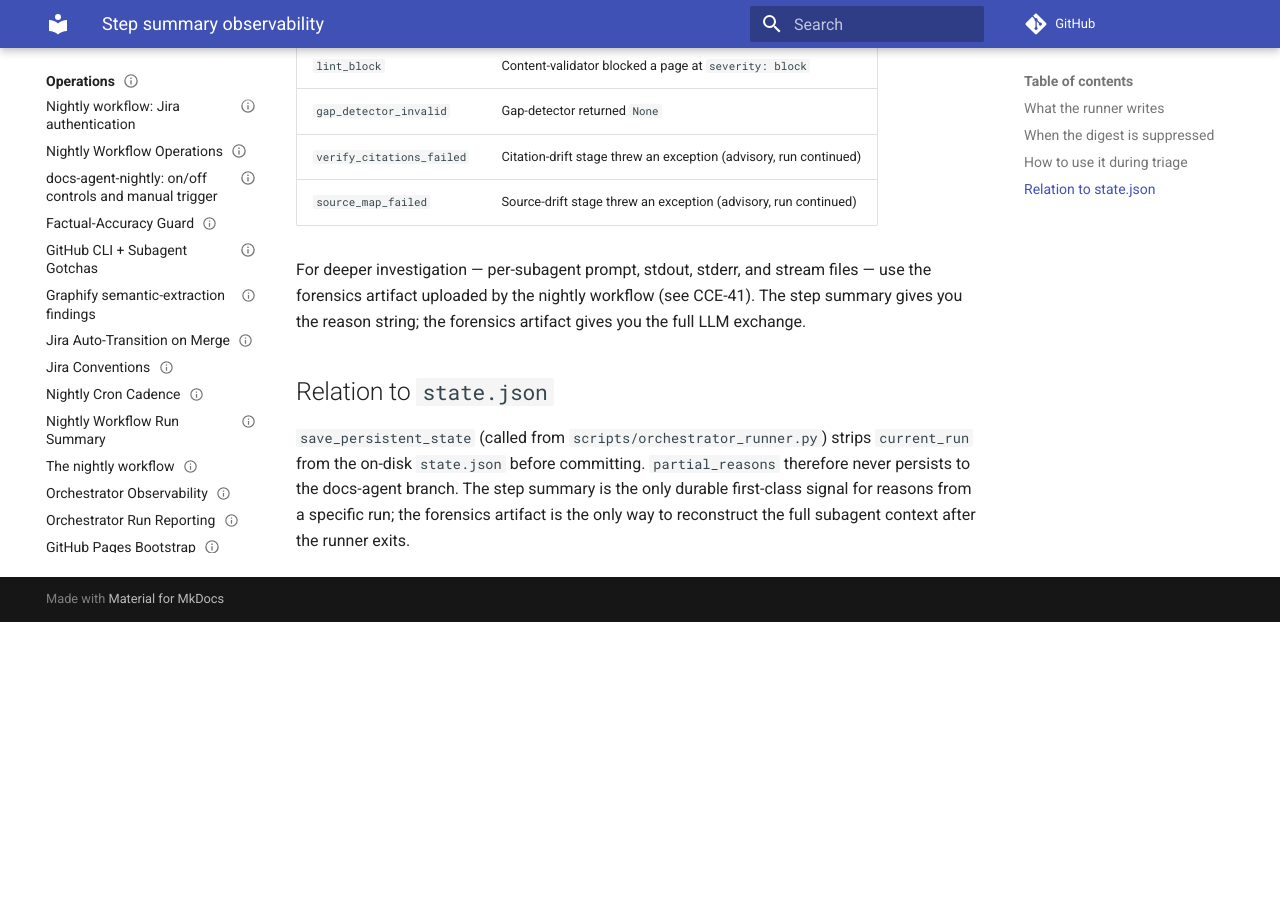
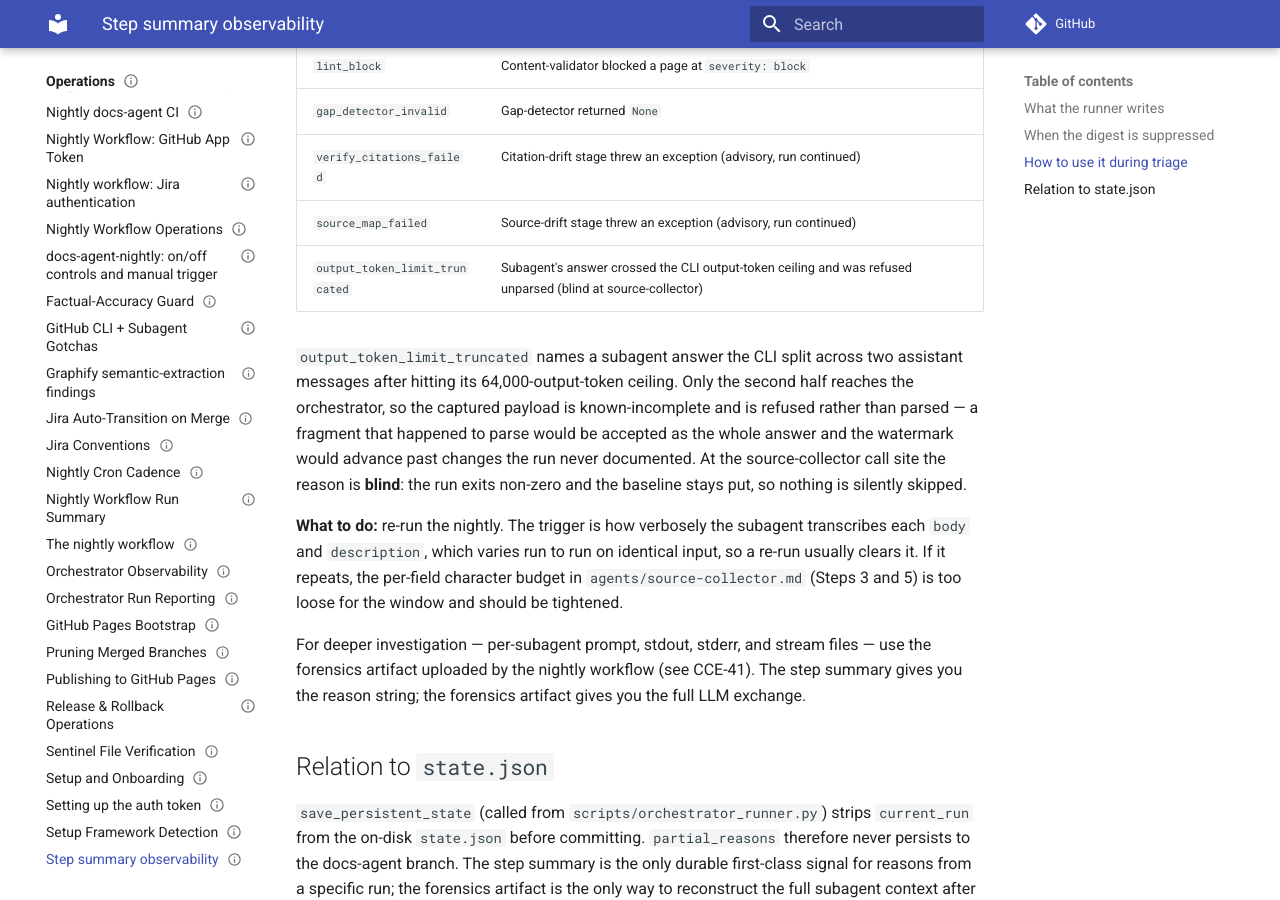
Before and after one commit to theoju/engineering-docs-agent, an MkDocs documentation site: the page built from docs/site-src/operations/step-summary-observability.md, in a window 1280 px wide and 900 px high, scrolled down 1433 px. Built offline with MkDocs 1.6.1 and Material for MkDocs 9.7.7, drawn with Linux system fonts in a browser that asks for light colours; comment, search, counter and statistics services are not loaded; before the commit the page ends 2055 px from its top, so only the background shows below that.

Commit message:
docs(ops): add output_token_limit_truncated to the triage table — CCE-177
The reason an operator meets when a nightly goes red was absent from the
"Common prefixes and their meaning" table. Add the row, plus what the
reason means (the subagent's answer crossed the CLI output-token ceiling
and was refused rather than parsed), that it is blind at the
source-collector call site, and what to do about it — re-run, since the
trigger is per-field verbosity and varies run to run on identical input;
tighten the budget in agents/source-collector.md if it repeats.

docs/site-src/architecture/orchestrator.md needed no change: it discusses
reason classification in prose and contains no tables at all, so it
enumerates no prefixes.

Co-Authored-By: Claude Opus 5 (1M context) <noreply@anthropic.com>

```diff
--- a/docs/site-src/operations/step-summary-observability.md
+++ b/docs/site-src/operations/step-summary-observability.md
@@ -35,15 +35,20 @@ Write failures (unwritable path, missing parent directory) are swallowed silentl
 
 Each bullet identifies the failure stage and a short reason string. Common prefixes and their meaning:
 
-| Prefix | Stage |
-|---|---|
-| `source_collector_error` | Source-collector subagent returned an error field |
-| `pr_summarizer_invalid` | PR-summarizer returned `None` or failed schema validation |
-| `page_author_invalid` | Page-author returned `None` or failed schema validation |
-| `lint_block` | Content-validator blocked a page at `severity: block` |
-| `gap_detector_invalid` | Gap-detector returned `None` |
-| `verify_citations_failed` | Citation-drift stage threw an exception (advisory, run continued) |
-| `source_map_failed` | Source-drift stage threw an exception (advisory, run continued) |
+| Prefix                         | Stage                                                                                                       |
+| ------------------------------ | ----------------------------------------------------------------------------------------------------------- |
+| `source_collector_error`       | Source-collector subagent returned an error field                                                           |
+| `pr_summarizer_invalid`        | PR-summarizer returned `None` or failed schema validation                                                   |
+| `page_author_invalid`          | Page-author returned `None` or failed schema validation                                                     |
+| `lint_block`                   | Content-validator blocked a page at `severity: block`                                                       |
+| `gap_detector_invalid`         | Gap-detector returned `None`                                                                                |
+| `verify_citations_failed`      | Citation-drift stage threw an exception (advisory, run continued)                                           |
+| `source_map_failed`            | Source-drift stage threw an exception (advisory, run continued)                                             |
+| `output_token_limit_truncated` | Subagent's answer crossed the CLI output-token ceiling and was refused unparsed (blind at source-collector) |
+
+`output_token_limit_truncated` names a subagent answer the CLI split across two assistant messages after hitting its 64,000-output-token ceiling. Only the second half reaches the orchestrator, so the captured payload is known-incomplete and is refused rather than parsed — a fragment that happened to parse would be accepted as the whole answer and the watermark would advance past changes the run never documented. At the source-collector call site the reason is **blind**: the run exits non-zero and the baseline stays put, so nothing is silently skipped.
+
+**What to do:** re-run the nightly. The trigger is how verbosely the subagent transcribes each `body` and `description`, which varies run to run on identical input, so a re-run usually clears it. If it repeats, the per-field character budget in `agents/source-collector.md` (Steps 3 and 5) is too loose for the window and should be tightened.
 
 For deeper investigation — per-subagent prompt, stdout, stderr, and stream files — use the forensics artifact uploaded by the nightly workflow (see CCE-41). The step summary gives you the reason string; the forensics artifact gives you the full LLM exchange.
 
```
